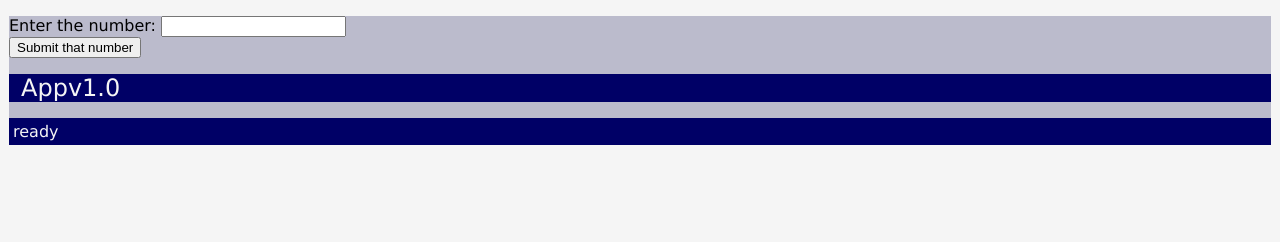
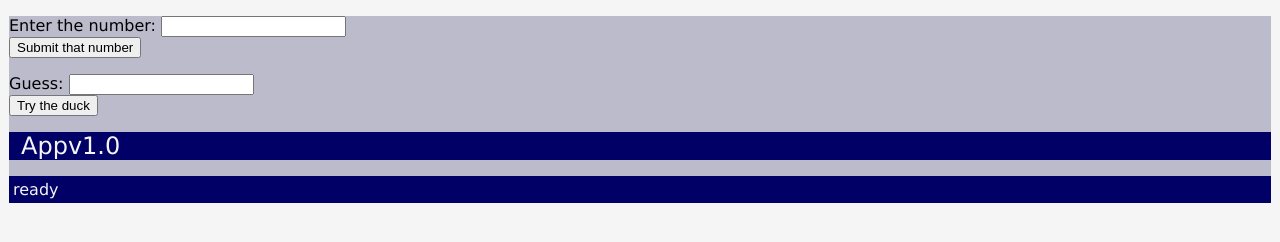
Before and after one commit to Collard-Greens/Shallow-Gravy, a plain HTML site: page appFrameGame/AppFrame/app.html in a window 1280 px wide. Drawn offline with Linux system fonts and the light colour scheme.

Commit message:
sdfsdf
sdfsdfsdsf

```diff
--- a/appFrameGame/AppFrame/app.html
+++ b/appFrameGame/AppFrame/app.html
@@ -14,12 +14,10 @@
 			<button id = "gravy boat">Submit that number</button>
 			</p>
 
-			<p class=hidden id=hidden>
+			<p>
 			Guess: <input type="text" id="guessNum"></br>
 			<button onclick="submitGuess()">Try the duck</button></br>
 			</p>
-
-
 
 			<header>App</header>
 			<div id="main"></div>
```
